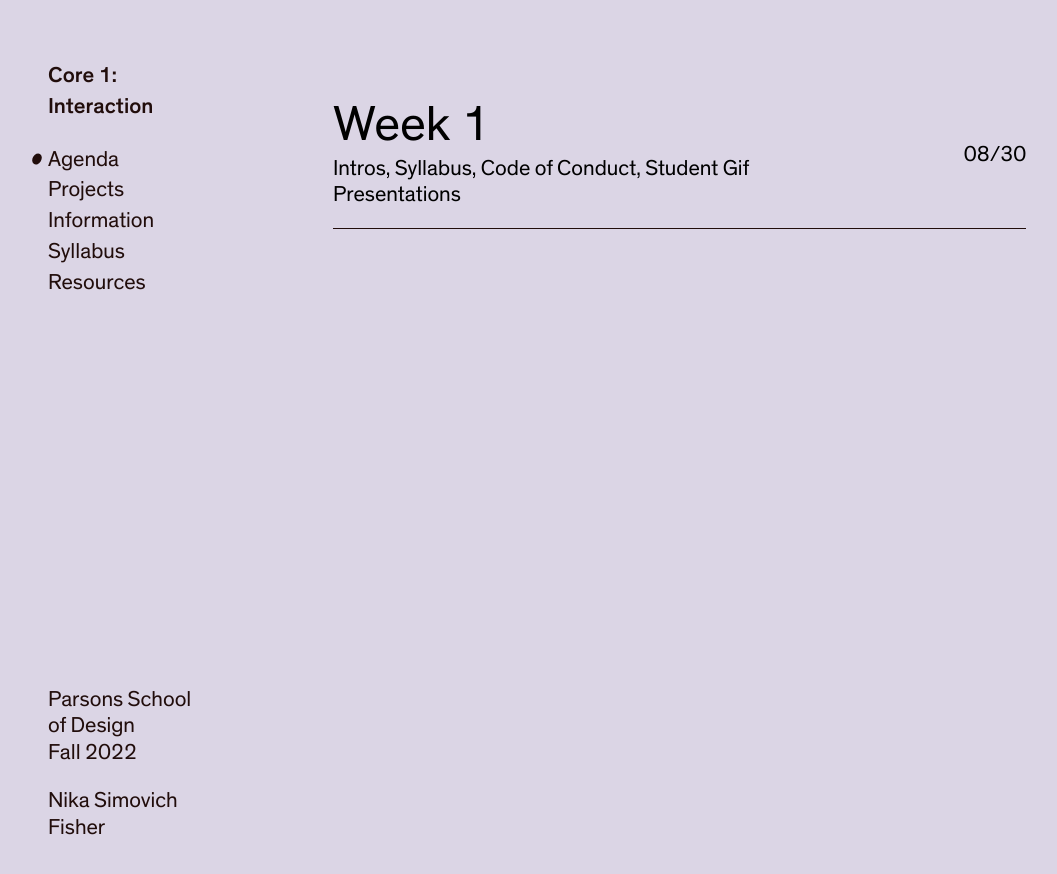
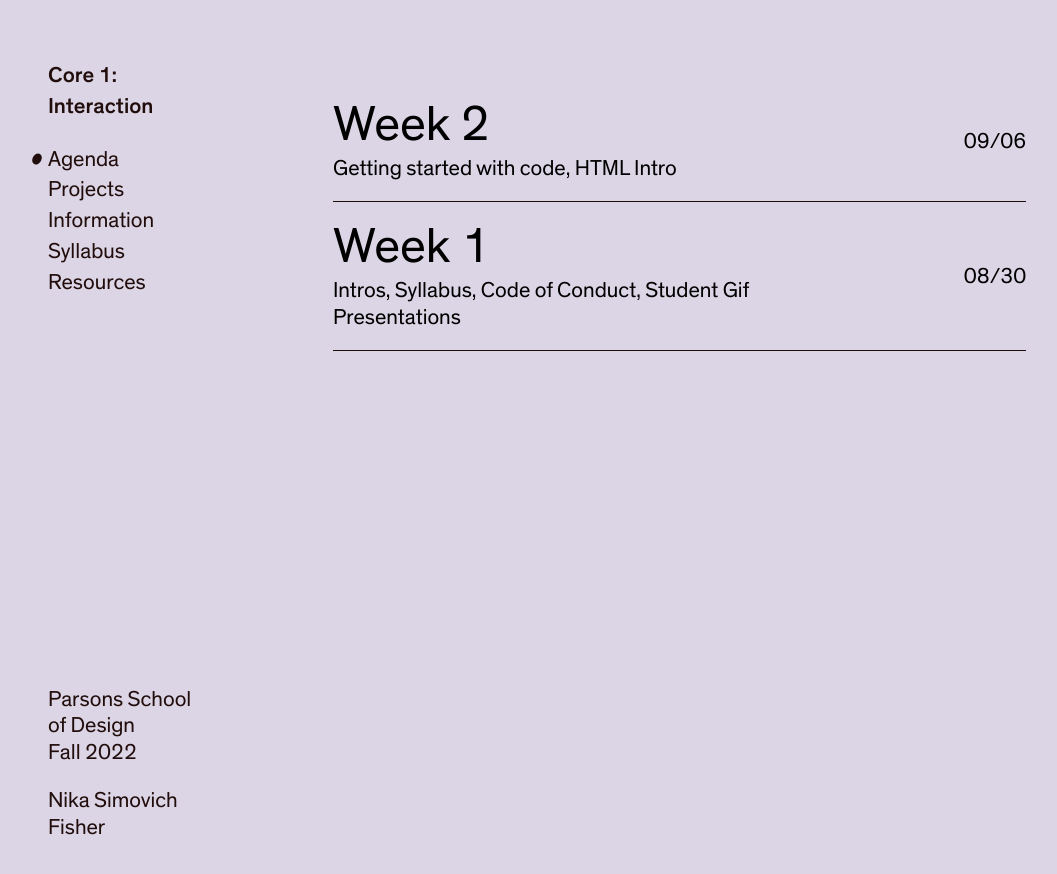
Before and after one commit to nikasimovich/cif22, a Jekyll site: the page built from agenda.html, in a window 1280 px wide. Shown: the top 874 px of the page, without its empty margins (12-1069 px from the left). Built offline with Jekyll 4.4.1, drawn with Linux system fonts in a browser that asks for light colours; part of the change alters nothing that is shown.

Commit message:
Add agenda

```diff
--- /dev/null
+++ b/_agendas/week-2.md
@@ -0,0 +1,19 @@
+---
+title:            Week 2
+start_date:       2022-09-04 00:00:00 -0500
+date_range:       09/06
+summary: Getting started with code, HTML Intro
+---
+
+### Tuesday, In Class
+
+- [Today&rsquo;s Notes](https://paper.dropbox.com/doc/Core-1-Interaction-Week-2-Notes-Getting-Started-Local-Programming-HTML--BonR~OdPXJBHHXZVzmOwCl60AQ-rVPtZwn38xLXTnOuOVRJ0)
+- Getting started with file set up
+- Local versus online
+- HTML intro
+- Small groups share three ideas for Harmonic Collection
+
+### Homework
+1. Complete your first harmonic collection entry and submit the html file on Canvas.
+2. Read Chapters 1, 2, 3 and 5 from [Paul Ford&rsquo;s What is Code](https://www.bloomberg.com/graphics/2015-paul-ford-what-is-code/) and write a discussion question or comment on the [shared document.](https://paper.dropbox.com/doc/F22-Core-Interaction-Reading-Responses--BonPJDXIrAmp4xd4rcbXRaF3AQ-011CWC5qJgFfgpIVOrIYA)
+3. Look out for an invitation for Figma from me
--- a/_sass/base/_ui.scss
+++ b/_sass/base/_ui.scss
@@ -126,4 +126,5 @@ a {
 
 ::selection {
   background: $selection-color;
+  color: $site-background-color;
 }
--- a/_sass/partials/_layout.scss
+++ b/_sass/partials/_layout.scss
@@ -352,6 +352,7 @@ li.agenda {
 a.agenda__row {
   &:hover {
     background-color: $hover-accent-color;
+    color: $site-background-color;
   }
 }
 
```
